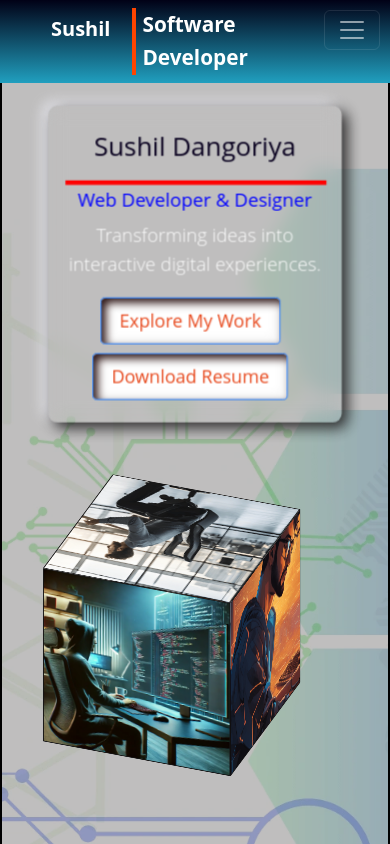
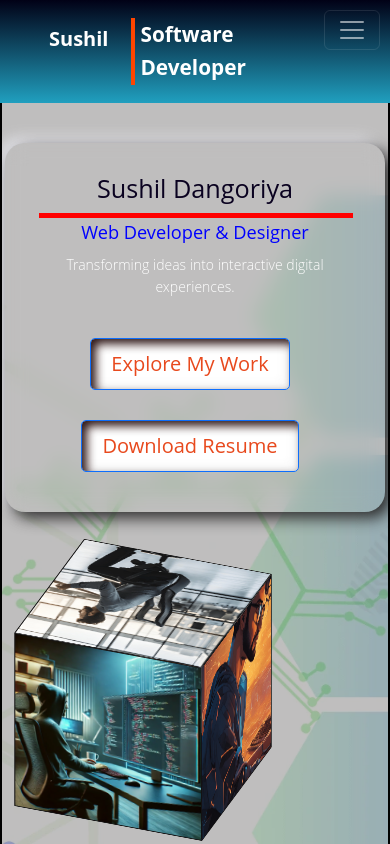
Before and after one commit to sushil-40/personal-portfolio-react-version, a React (Vite) app: page / in a window 390 px wide. Shown: the top 844 px of the page. Built offline with nearby package versions, Linux system fonts and the light colour scheme; a web font is replaced by a local one.

Commit message:
fixing media queries

```diff
--- a/src/App.css
+++ b/src/App.css
@@ -21,6 +21,7 @@ body {
   line-height: 1.6;
   margin: 0;
   padding: 0;
+  box-sizing: border-box;
 }
 .blur {
   /* background: url("./assets/b.jpg"); */
@@ -125,7 +126,63 @@ header {
 }
 /* ========================================== Hero Section ================================ */
 
+/* start test * /
+/* Hero Section */
 #hero {
+  min-height: 100vh;
+  justify-content: center;
+  align-items: center;
+  flex-direction: column;
+  text-align: center;
+
+  background: url("./assets/layout-background/hbg-1.webp") no-repeat center;
+
+  background-size: cover;
+  background-position: center;
+  color: #fff;
+  position: relative;
+  overflow: hidden;
+  border-right: 2px solid black;
+  border-left: 2px solid black;
+}
+
+#hero::before {
+  content: "";
+  position: absolute;
+  top: 0;
+  left: 0;
+  width: 100%;
+  height: 100%;
+  background: rgba(63, 60, 60, 0.329);
+  z-index: 1;
+}
+#hero .hero-container {
+  display: flex;
+  justify-content: space-between;
+  align-items: center;
+  flex-wrap: nowrap;
+  z-index: 2;
+}
+
+.left-content {
+  width: 500px;
+  height: auto;
+  z-index: 2;
+  backdrop-filter: blur(10px);
+  box-shadow: 6px 6px 15px rgba(32, 31, 31, 0.938),
+    -6px -4px 15px rgba(239, 239, 245, 0.932);
+  border-radius: 20px;
+  margin: 10px 10px;
+  padding: 30px;
+}
+
+.right-content {
+  width: 400px;
+  margin: 10px 10px;
+  height: auto;
+}
+/* end test */
+/* #hero {
   min-height: 100vh;
   justify-content: center;
   align-items: center;
@@ -143,23 +200,17 @@ header {
   overflow: hidden;
   border-right: 2px solid black;
   border-left: 2px solid black;
-}
-#hero::before {
-  content: "";
-  position: absolute;
-  top: 0;
-  left: 0;
-  width: 100%;
-  height: 100%;
-  background: rgba(63, 60, 60, 0.329); /* Black overlay with 50% opacity */
-  z-index: 1;
-}
-.hero-container {
+} */
+
+/* .hero-container {
   justify-content: space-between;
   align-items: center;
+  flex-wrap: nowrap;
   z-index: 2;
-}
-.left-content {
+} */
+/* .left-content {
+  width: 500px;
+  height: 300px;
   z-index: 2;
 
   backdrop-filter: blur(10px);
@@ -169,26 +220,30 @@ header {
 
   border-radius: 20px;
   margin: 10px 10px;
+  flex-wrap: wrap;
+} */
+/* #hero .container {
+  position: relative;
+} */
+.btn-magic {
+  margin-top: 80px;
+  margin-left: -40px;
 }
-#hero .container {
-  position: relative;
-}
-
 #hero h2 {
-  font-size: 3em;
+  font-size: 1.5em;
   margin-bottom: 10px;
   animation: slideInLeft 1s ease-in-out forwards;
   color: blue;
 }
 #hero h1 {
-  font-size: 3em;
+  font-size: 2em;
   margin-bottom: 10px;
   animation: fadeInBottom 1.5s ease-in-out forwards;
   color: rgb(10, 2, 32);
 }
 
 #hero p {
-  font-size: 1.3em;
+  font-size: 1em;
   color: white;
   margin-bottom: 20px;
   animation: slideInRight 1.2s ease-in-out forwards;
@@ -199,6 +254,7 @@ header {
   color: #e8491d;
   margin-right: 10px;
   margin-bottom: 10px;
+  margin-top: 20px;
   padding: 10px 20px;
   border-radius: 5px;
   transition: background-color 0.3s ease-in-out, color 0.3s ease-in-out;
@@ -221,9 +277,11 @@ header {
   opacity: 1;
   z-index: 4;
 }
-.right-content {
-  position: relative;
-}
+/* .right-content { */
+/* position: relative; */
+/* width: 400px;
+  height: 300px;
+} */
 
 /* ==================== 3D dice implementation ======================   */
 .cube {
@@ -810,72 +868,81 @@ footer .bottom {
     transform: translateY(0);
   }
 }
-/* =========================== Media Queries =========================== */
 
-@media (max-width: 1080px) {
-  .cube {
-    width: 150px;
-    height: 150px;
+/* ............................ Media Queries For All Resolutions ....................*/
+
+/* iPhone (Small Devices - 375px to 575px) */
+@media (max-width: 575px) {
+  body {
+    font-size: 14px;
   }
-}
-@media (max-width: 1040px) and (min-width: 1000px) {
+
+  .container {
+    padding: 10px;
+  }
+  .navbar-toggler {
+    position: fixed; /* Fix the hamburger menu on the right */
+    top: 10px; /* Adjust the vertical position */
+    right: 10px; /* Align to the right edge */
+    z-index: 999; /* Ensure it stays on top */
+  }
+
+  .navbar-collapse {
+    top: 50px; /* Adjust below the hamburger icon */
+    right: 0; /* Align the menu to the right */
+  }
+
+  .navbar-nav {
+    padding: 10px; /* Add some padding for better spacing */
+  }
+
+  .navbar-nav .nav-link {
+    color: white; /* Ensure text remains visible */
+  }
   .hero-container {
-    height: 800px;
+    flex-direction: column;
+    width: 100%;
   }
-  .cube {
-    width: 150px;
-    height: 150px;
+  #hero h1 {
+    font-size: 1.8em; /* Further reduce for very small screens */
+  }
+
+  #hero h2 {
+    font-size: 1.3em; /* Further reduce for very small screens */
+  }
+  .left-container {
+    padding: 20px;
+  }
+  .left-content {
+    width: 380px;
   }
   .btn-magic {
-    margin-top: 90px;
-    height: 20px;
-    width: 20px;
+    margin-left: -34px;
   }
 }
 
-@media (max-width: 970px) {
-  .hero {
-    min-height: 120vh;
-  }
-  .left-content {
-    width: 80%;
-  }
-  .left-content h1 {
-    font-size: 2rem; /* Adjust for mobile screens */
+/* iPads and Tablets (Medium Devices - 576px to 991px) */
+@media (min-width: 576px) and (max-width: 767px) {
+  body {
+    font-size: 14px;
   }
 
-  .left-content h2 {
-    font-size: 1.4rem; /* Adjust for mobile screens */
+  .container {
+    padding: 15px;
   }
   .hero-container {
     flex-direction: column;
   }
+  .left-container {
+    width: 100%;
+    margin-bottom: 40px;
+  }
+
   .left-content {
-    transform: scale(
-      0.9
-    ); /* Scales the container to 90% of its original size */
-  }
-  .right-content {
-    margin-top: 40px;
-  }
-  .cube {
-    height: 100px;
-    width: 100px;
-  }
-  .btn-magic {
-    margin-top: 120px;
-  }
-}
-
-@media (max-width: 768px) {
-  .hero-container {
-    flex-direction: column;
-  }
-  .left-content {
-    padding: 15px;
+    padding: 35px;
     border-radius: 10px;
     margin: 5px 5px;
-    width: 80%;
+    width: 90%;
   }
   #hero h1 {
     font-size: 2em;
@@ -888,57 +955,68 @@ footer .bottom {
     height: 150px;
     width: 150px;
   }
+  .btn-magic {
+    margin-left: -40px;
+  }
   .parallax {
     background-attachment: scroll;
   }
 }
 
-@media (max-width: 700px) {
+/* iPad Pro and Small Laptops (Large Devices - 992px to 1199px) */
+@media (min-width: 768px) and (max-width: 1199px) {
+  body {
+    font-size: 28px;
+  }
+
+  /* .container {
+    padding: 20px;
+  } */
+  .left-container {
+    margin-top: 20px;
+    margin-bottom: 100px;
+    width: 100%;
+  }
+  .left-content {
+    width: 90%;
+    padding: 70px;
+    /* transform: scale(
+      0.9
+    ); Scales the container to 90% of its original size */
+  }
+  .left-content h1 {
+    font-size: 3rem; /* Adjust for mobile screens */
+  }
+
+  .left-content h2 {
+    font-size: 2.4rem; /* Adjust for mobile screens */
+  }
   .hero-container {
     flex-direction: column;
   }
-  .left-content {
-    width: 90%;
+
+  .right-content {
+    margin-top: 20px;
+  }
+  .cube {
+    height: 100px;
+    width: 100px;
+  }
+  .btn-magic {
+    margin-left: -100px;
+    margin-top: 120px;
   }
 }
-/* Media query for devices below 458px */
-@media (max-width: 458px) {
-  .navbar-toggler {
-    position: fixed; /* Fix the hamburger menu on the right */
-    top: 10px; /* Adjust the vertical position */
-    right: 10px; /* Align to the right edge */
-    z-index: 999; /* Ensure it stays on top */
+
+/* Desktops and Larger Screens (Extra Large Devices - 1200px and up) */
+@media (min-width: 1200px) {
+  body {
+    font-size: 20px;
   }
 
-  .navbar-collapse {
-    top: 50px; /* Adjust below the hamburger icon */
-    right: 0; /* Align the menu to the right */
-  }
-  #hero h1 {
-    font-size: 1.8em; /* Further reduce for very small screens */
-  }
-
-  #hero h2 {
-    font-size: 1.3em; /* Further reduce for very small screens */
-  }
-  .navbar-nav {
-    padding: 10px; /* Add some padding for better spacing */
-  }
-
-  .navbar-nav .nav-link {
-    color: white; /* Ensure text remains visible */
-  }
-  .hero-container {
-    width: 100%;
-  }
-  .left-content .name {
-    /* width: 100%; */
-    /* font-size: 1 rem; Adjust for mobile screens */
-    padding: 10px; /* Adjust for smaller devices */
-    margin: 3px 3px;
-  }
-
-  .left-content .job-title {
-    font-size: 10px; /* Adjust for mobile screens */
+  .container {
+    padding: 30px;
   }
 }
+
+/* ========================= End Media Queries =========================================== */
--- a/src/components/Hero.jsx
+++ b/src/components/Hero.jsx
@@ -87,7 +87,8 @@ export const Hero = () => {
   return (
     <section id="hero" className="d-flex">
       <div className="container hero-container d-flex">
-        <div className="left-content col-md-6 ">
+        <div className="left-container col-md-6 ">
+          <div className="left-content ">
             <h1 className=" name fadeInRight font-effect-shadow-multiple">
               Sushil Dangoriya
             </h1>
@@ -112,7 +113,9 @@ export const Hero = () => {
               Download Resume
             </a>
           </div>
-        <div className="right-content col-md-4 flex-column">
+        </div>
+        <div className="right-container col-md-4 flex-column">
+          <div className="right-content">
             <div className={`cube m-5 ${animationClass}`}>
               <div
                 className={`face front ${
@@ -198,6 +201,7 @@ export const Hero = () => {
             </div>
           </div>
         </div>
+      </div>
     </section>
   );
 };
```
Lines whose indentation alone changed are shown as unchanged.
